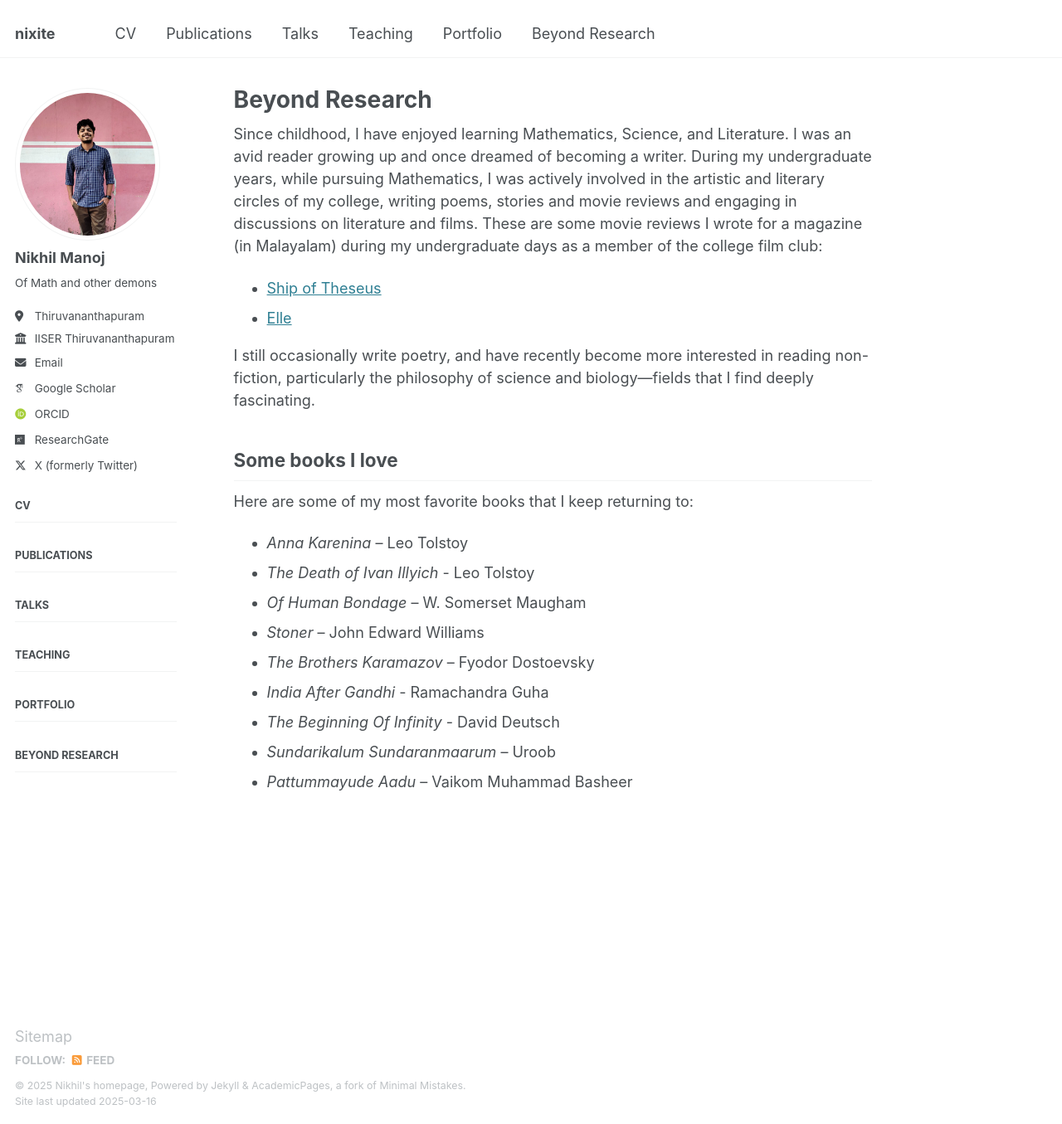
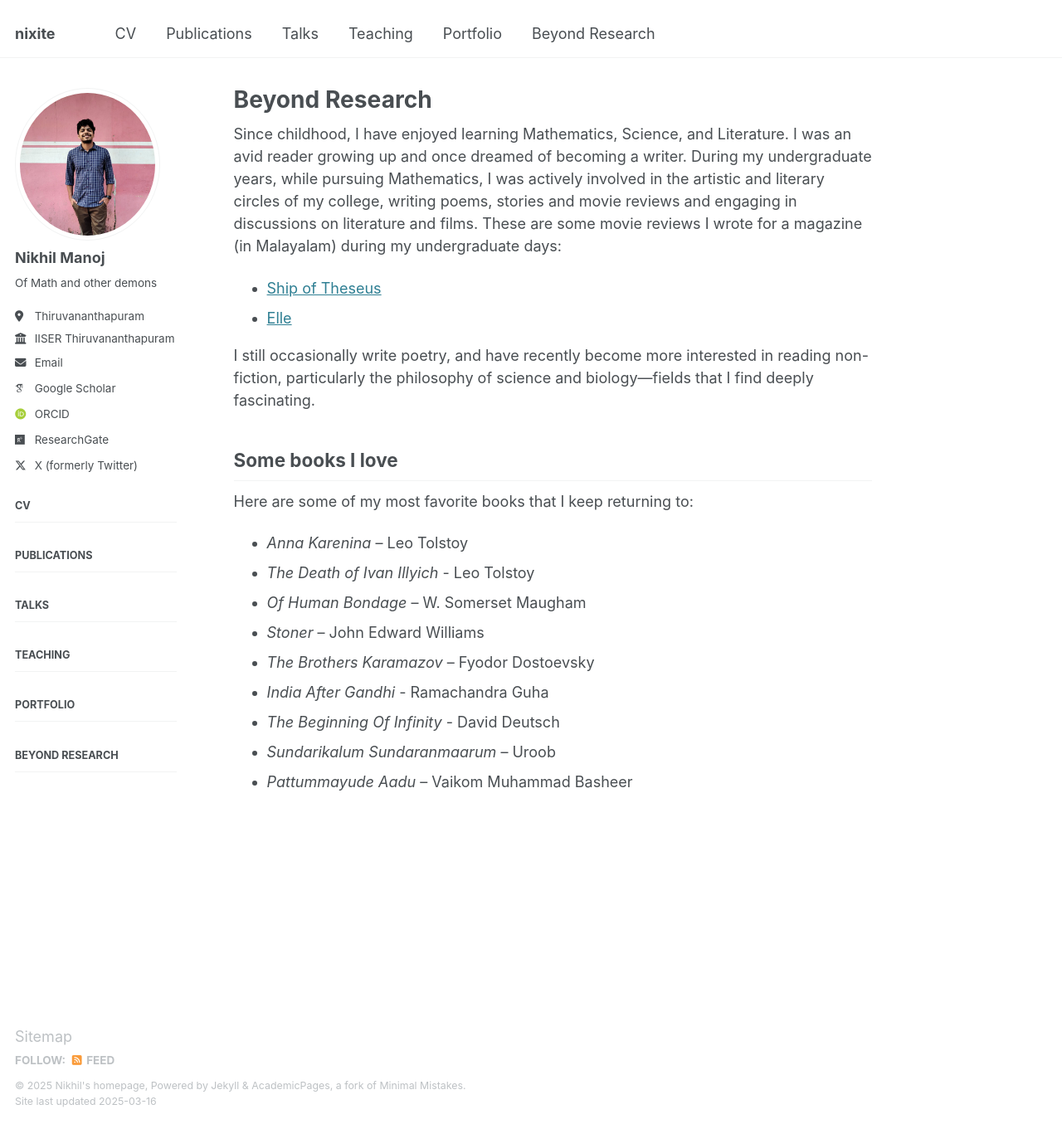
Before and after one commit to nikhil0597/nikhil0597.github.io, a Jekyll site: the page built from _pages/beyond-research.md, in a window 1280 px wide and 1355 px high. Shown: the whole window at 83% size. Built offline with Jekyll 4.4.1, drawn with Linux system fonts in a browser that asks for light colours; some web fonts are replaced.

Commit message:
Update beyond-research.md

```diff
--- a/_pages/beyond-research.md
+++ b/_pages/beyond-research.md
@@ -5,7 +5,7 @@ toc: true
 sidebar:
   nav: "main"
 ---
-Since childhood, I have enjoyed learning Mathematics, Science, and Literature. I was an avid reader growing up and once dreamed of becoming a writer. During my undergraduate years, while pursuing Mathematics, I was actively involved in the artistic and literary circles of my college, writing poems, stories and movie reviews and engaging in discussions on literature and films. These are some movie reviews I wrote for a magazine (in Malayalam) during my undergraduate days as a member of the college film club:
+Since childhood, I have enjoyed learning Mathematics, Science, and Literature. I was an avid reader growing up and once dreamed of becoming a writer. During my undergraduate years, while pursuing Mathematics, I was actively involved in the artistic and literary circles of my college, writing poems, stories and movie reviews and engaging in discussions on literature and films. These are some movie reviews I wrote for a magazine (in Malayalam) during my undergraduate days:
 - [Ship of Theseus](https://magazine.assisijeevan.com/p/717)
 - [Elle](https://magazine.assisijeevan.com/p/448)
 
```
